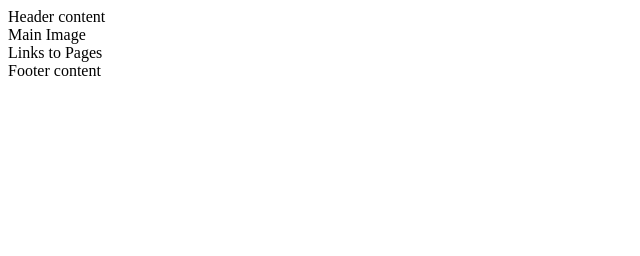
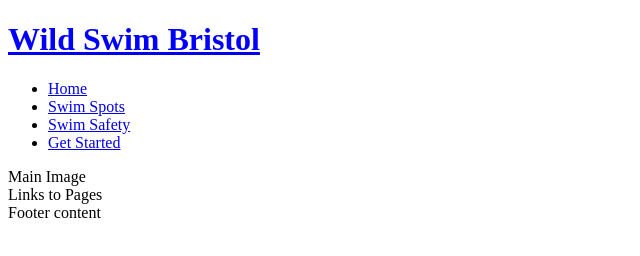
Before and after one commit to Code-Institute-Submissions/angharadcaswell-wild-swim-bristol, a plain HTML site: page index.html in a window 1280 px wide. Shown: the whole page, without its empty margins (0-640 px from the left). Drawn offline with Linux system fonts and the light colour scheme.

Commit message:
Add header structure

```diff
--- a/index.html
+++ b/index.html
@@ -11,7 +11,19 @@
     <title>Wild Swim Bristol </title>
 </head>
 <body>
-    <header>Header content</header>
+    <header>
+        <a href="/index.html">
+            <h1>Wild Swim Bristol</h1>
+        </a>
+        <nav>
+            <ul>
+                <li><a href="/index.html">Home</a></li>
+                <li><a href="#">Swim Spots</a></li>
+                <li><a href="#">Swim Safety</a></li>
+                <li><a href="#">Get Started</a></li>
+            </ul>
+        </nav>
+    </header>
     <section>Main Image</section>
     <section>Links to Pages</section>
     <footer>Footer content</footer>
```
